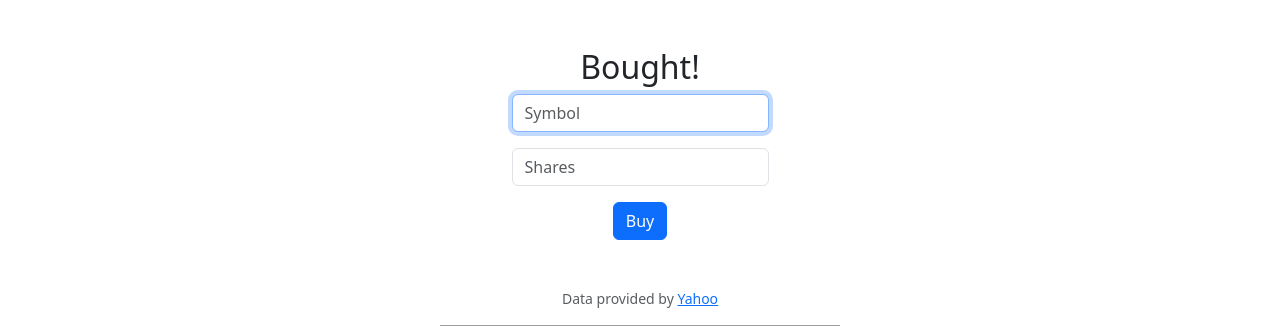
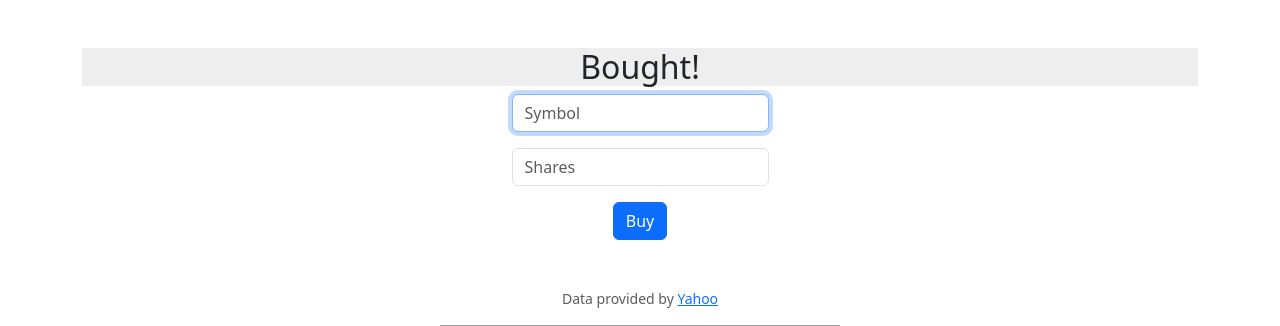
Before and after one commit to nguyenduchuy97/CS50x, a Flask app: page /buy in a window 1280 px wide. Shown: the part 76-402 px from the top of the page. Run offline with Flask 3, Linux system fonts and the light colour scheme; a user stored in the database is signed in; some libraries are stand-ins or nearby versions; grey boxes are pictures that could not be loaded.

Commit message:
Sat, May 18, 2024, 7:07 PM +07:00

```diff
--- a/finance/static/styles.css
+++ b/finance/static/styles.css
@@ -37,3 +37,7 @@ table {
     margin-bottom: 1rem;
     width: 100%;
 }
+
+.bought {
+    background-color: rgb(200, 200, 200, 0.3)
+}
--- a/finance/templates/buy.html
+++ b/finance/templates/buy.html
@@ -5,8 +5,9 @@
 {% endblock %}
 
 {% block main %}
-
-<h2>Bought!</h2>
+<div class="bought">
+    <h2>Bought!</h2>
+</div>
 
     <form action="/buy" method="POST">
         <div class="mb-3">
```
